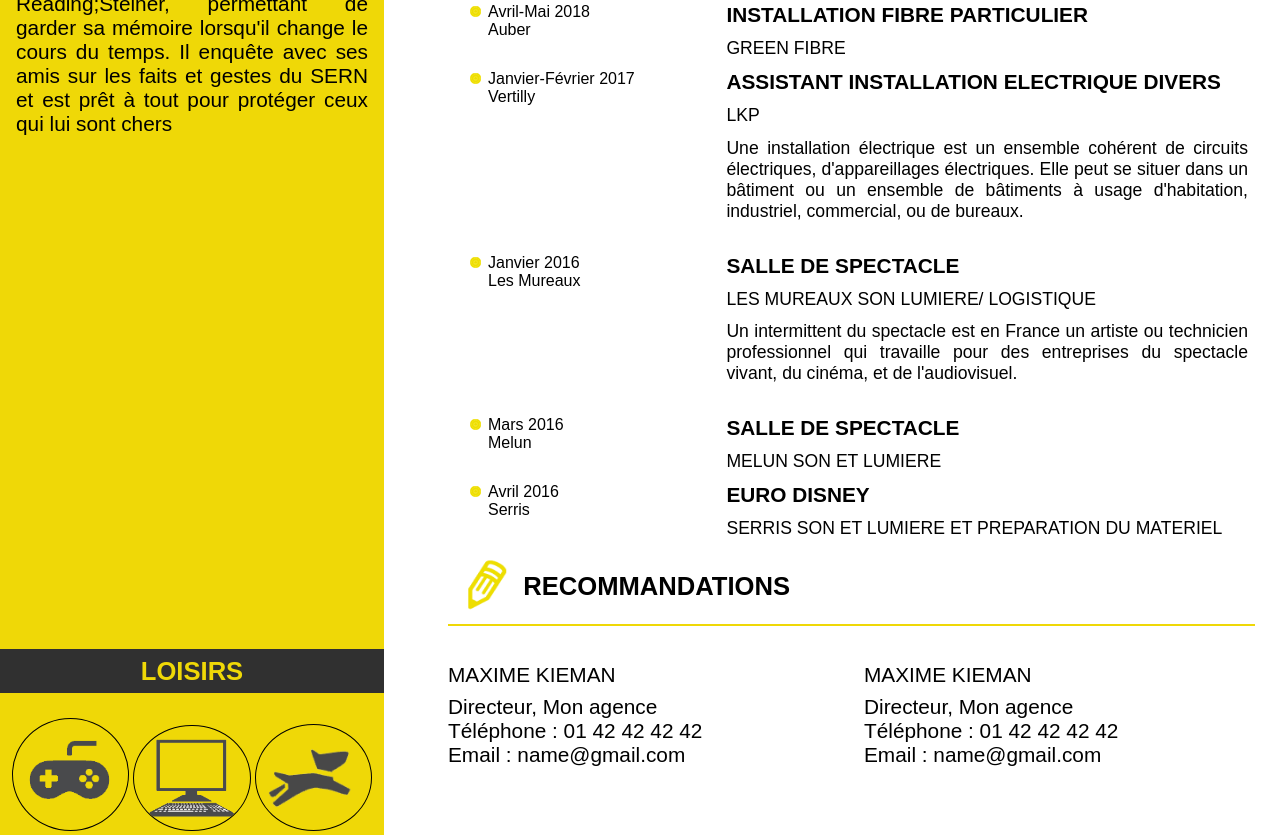
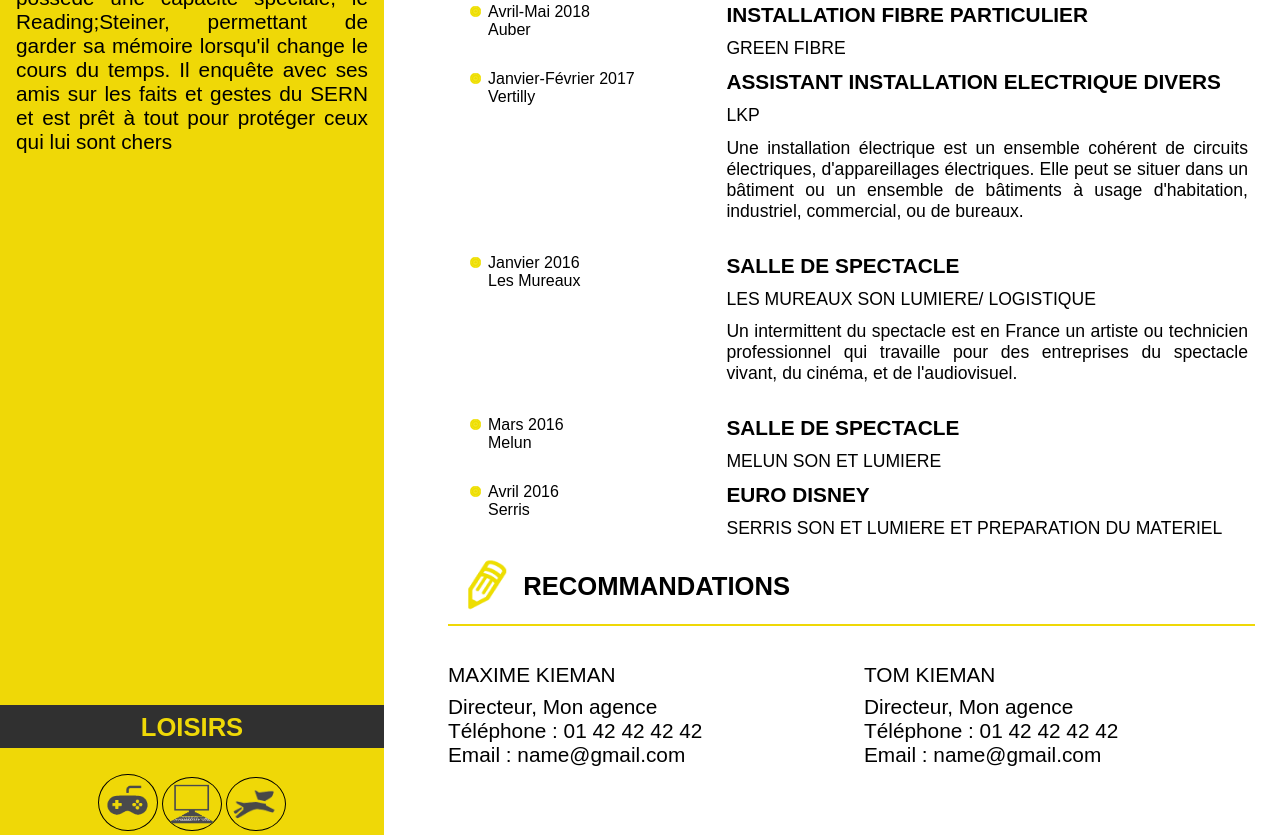
Before and after one commit to Redjal/redjal_projet2, a plain HTML site: page index.html in a window 1280 px wide. Shown: the part 1009-1844 px from the top of the page. Drawn offline with Linux system fonts and the light colour scheme.

Commit message:
initial commit

```diff
--- a/index.html
+++ b/index.html
@@ -136,7 +136,7 @@
 						Email : name@gmail.com</p>
 					</div>
 					<div class="d1">
-						<p><strong>MAXIME KIEMAN</strong><br />
+						<p><strong>TOM KIEMAN</strong><br />
 						Directeur, Mon agence<br />
 						Téléphone : 01 42 42 42 42<br />
 						Email : name@gmail.com</p>
```
Also changed, not shown: style.css (+5 -5 lines).
